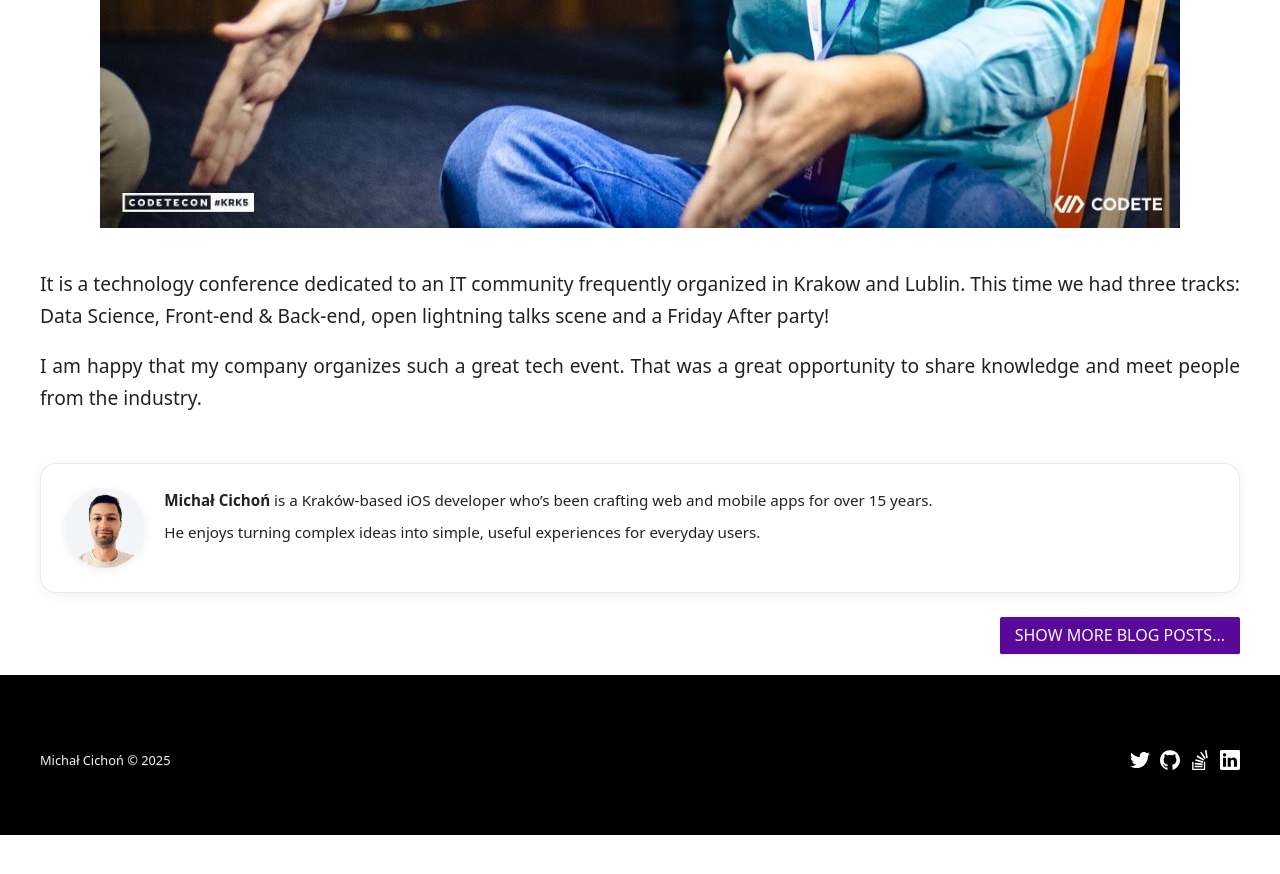
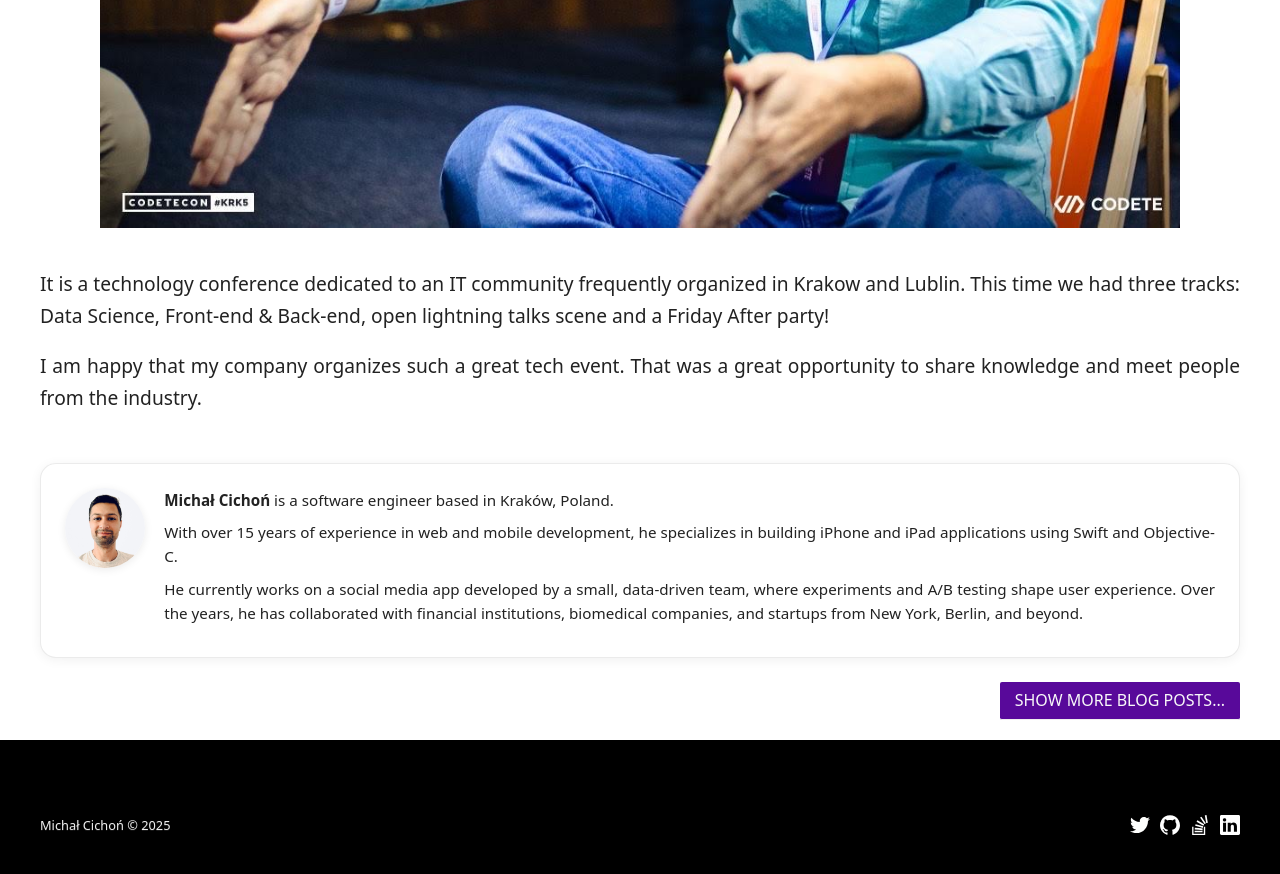
Before and after one commit to michalcichon/michalcichon.github.io, a Jekyll site: the page built from _posts/2019-11-20-codetecon-conference-in-krakow.md, in a window 1280 px wide and 900 px high, scrolled down 1060 px. Shown: the top 874 px of the window. Built offline with Jekyll 4.4.1, drawn with Linux system fonts in a browser that asks for light colours; comment, search, counter and statistics services are not loaded; before the commit the page ends 1895 px from its top, so only the background shows below that.

Commit message:
bio iteration

```diff
--- a/_layouts/post.html
+++ b/_layouts/post.html
@@ -29,8 +29,9 @@ layout: default
   <div class="post-bio">
     <img src="{{site.baseurl}}/img/michal.jpeg" alt="Michał Cichoń" class="post-bio__avatar" loading="lazy" decoding="async">
     <div class="post-bio__text">
-      <p><strong>Michał Cichoń</strong> is a Kraków-based iOS developer who’s been crafting web and mobile apps for over 15 years.</p>
-      <p>He enjoys turning complex ideas into simple, useful experiences for everyday users.</p>
+      <p><strong>Michał Cichoń</strong> is a software engineer based in Kraków, Poland.</p>
+      <p>With over 15 years of experience in web and mobile development, he specializes in building iPhone and iPad applications using Swift and Objective-C.</p>
+      <p>He currently works on a social media app developed by a small, data-driven team, where experiments and A/B testing shape user experience. Over the years, he has collaborated with financial institutions, biomedical companies, and startups from New York, Berlin, and beyond.</p>
     </div>
   </div>
 
```
